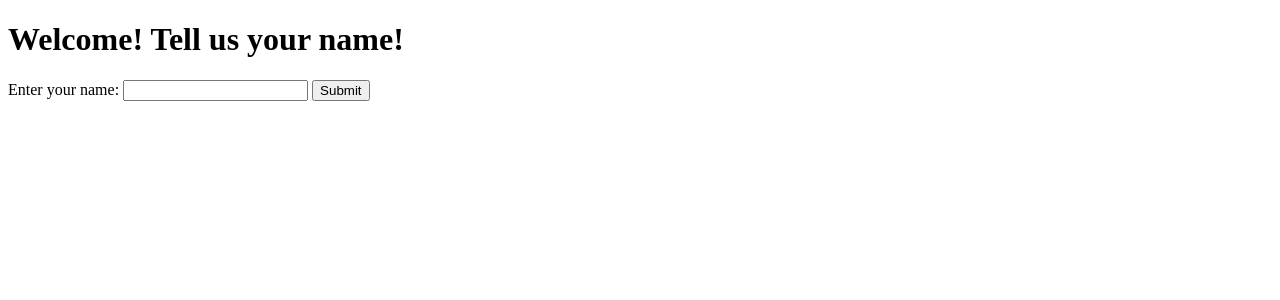
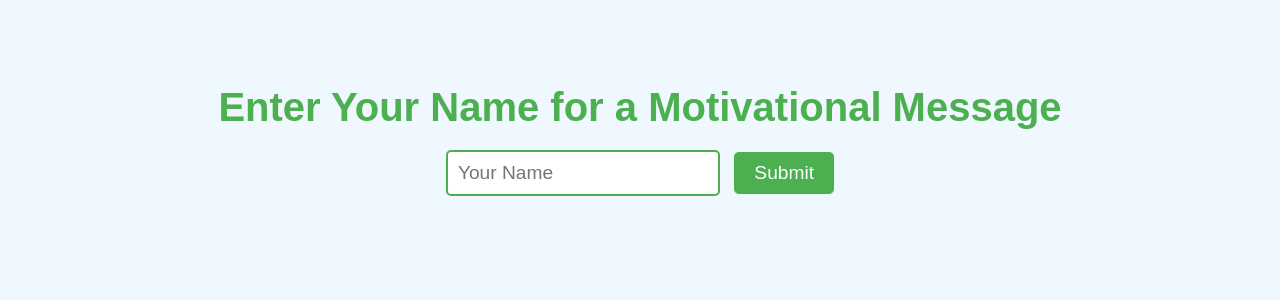
Before and after one commit to A-Ifeoluwa/motivation, a Flask app: page / in a window 1280 px wide. Shown: the top 300 px of the page. Run offline with Flask 3, Linux system fonts and the light colour scheme.

Commit message:
Update index.html

```diff
--- a/frontend/templates/index.html
+++ b/frontend/templates/index.html
@@ -4,17 +4,65 @@
     <meta charset="UTF-8">
     <meta name="viewport" content="width=device-width, initial-scale=1.0">
     <title>Motivational Message</title>
+    <style>
+        body {
+            font-family: Arial, sans-serif;
+            background-color: #f0f8ff;
+            color: #333;
+            text-align: center;
+            padding: 50px;
+        }
+
+        h1 {
+            font-size: 2.5em;
+            color: #4caf50;
+            margin-bottom: 20px;
+        }
+
+        form {
+            margin-bottom: 20px;
+        }
+
+        input[type="text"] {
+            padding: 10px;
+            width: 250px;
+            font-size: 1.2em;
+            border: 2px solid #4caf50;
+            border-radius: 5px;
+            margin-right: 10px;
+        }
+
+        button {
+            padding: 10px 20px;
+            font-size: 1.2em;
+            background-color: #4caf50;
+            color: white;
+            border: none;
+            border-radius: 5px;
+            cursor: pointer;
+        }
+
+        button:hover {
+            background-color: #45a049;
+        }
+
+        p {
+            font-size: 1.5em;
+            font-weight: bold;
+            color: #4caf50;
+            margin-top: 30px;
+        }
+    </style>
 </head>
 <body>
-    <h1>Welcome! Tell us your name!</h1>
+    <h1>Enter Your Name for a Motivational Message</h1>
     <form method="POST">
-        <label for="name">Enter your name:</label>
-        <input type="text" name="name" id="name" required>
+        <input type="text" name="name" placeholder="Your Name" required>
         <button type="submit">Submit</button>
     </form>
 
     {% if message %}
-        <h2>{{ message }}</h2>
+        <p>{{ message }}</p>
     {% endif %}
 </body>
 </html>
```
